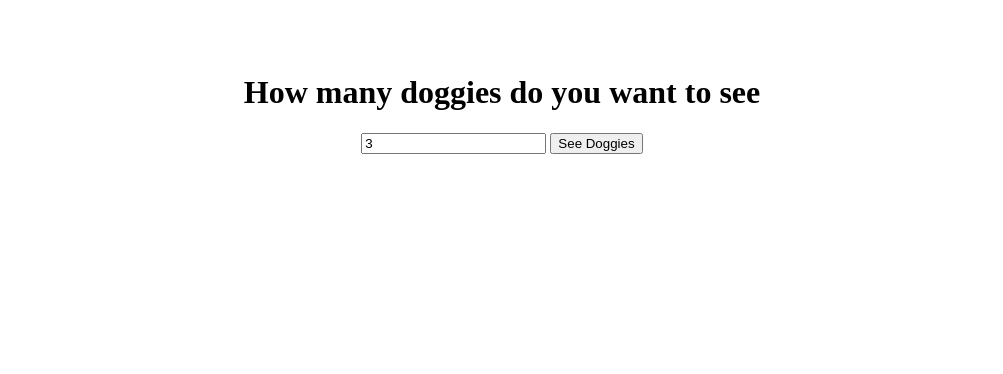
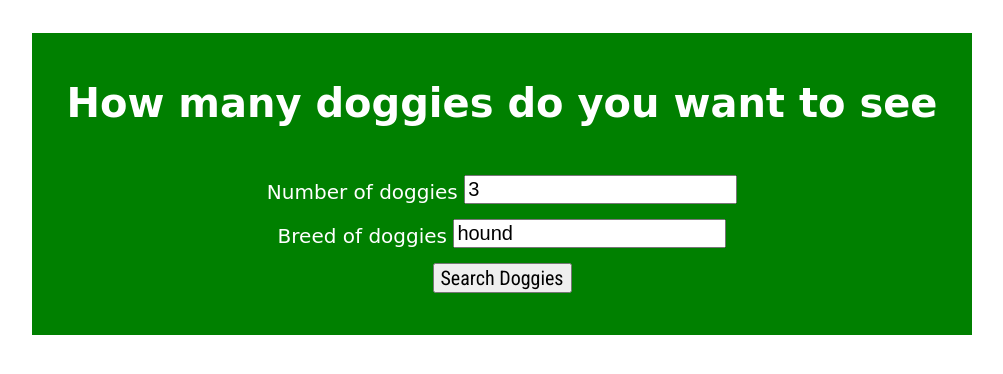
Before and after one commit to JizongL/Doggy_API_assignment, a plain HTML site: page index.html in a window 1280 px wide. Shown: the whole page, without its empty margins (138-1141 px from the left). Drawn offline with nearby package versions, Linux system fonts and the light colour scheme; a web font is replaced by a local one.

Commit message:
complete

```diff
--- a/index.css
+++ b/index.css
@@ -7,14 +7,50 @@ main .row {
 }
 
 .box {
-  height: 200px;
+
   text-align: center;
   padding-top: 30px;
 
-  margin-top:15px;
+  margin-top:25px;
 }
 
 img{
   width:220px;
   height:200px;
 }
+
+.container{
+  width:100%;
+  padding:20px;
+  color:white;
+  background-color:green;
+  font-family: 'Underdog', cursive;
+  font-size:20px;
+}
+
+form {
+  text-align: center;
+
+}
+
+
+fieldset{
+  border:none;
+  vertical-align: bottom;
+  margin-bottom:10px;
+}
+
+form input{
+  font-size:20px;
+  margin-top:15px;
+  vertical-align: bottom;
+
+}
+
+
+
+button{
+  margin-top:15px;
+  font-size:20px;
+  font-family: 'Roboto Condensed', sans-serif;
+}
--- a/index.html
+++ b/index.html
@@ -7,6 +7,9 @@
     <title>Dog API Example</title>
     <link rel="stylesheet" href="fluidGrid.css">
     <link rel="stylesheet" href="index.css">
+    <link href="https://fonts.googleapis.com/css?family=Underdog" rel="stylesheet">
+    <link href="https://fonts.googleapis.com/css?family=Roboto+Condensed|Underdog" rel="stylesheet">
+
     <script src="https://code.jquery.com/jquery-3.3.1.js"> </script>
 </head>
 <body>
@@ -16,8 +19,19 @@
         <h1>How many doggies do you want to see</h1>
 
         <form role = 'submit-form' class = 'dog-search-form'>
-          <input id = 'number-of-dogs' type="text" placeholder= 3 value=3 required>
-          <button id = 'submit-button' type="submit">See Doggies</button>
+          <fieldset>
+          <div>
+          <label>Number of doggies
+          <input id = 'number-of-dogs' type="text"  value= '3' required>
+          </label>
+          </div>
+          <div>
+          <label>Breed of doggies
+          <input id = 'breed-of-dogs' type="text"  value='hound' required>
+          </label>
+          </div>
+          <button id = 'submit-button' type="submit">Search Doggies</button>
+          </fieldset>
         </form>
     </div>
     </div>
--- a/index.js
+++ b/index.js
@@ -8,7 +8,9 @@ function generateDisplayElement(responseJson){
     htmlArray.push(`
     <div class = 'col-3'>
       <div class='box'>
+      <a target = "_blank" href=${responseJson.message[i]}>
       <img src = ${responseJson.message[i]}>
+      </a>
      </div>
     </div>
     `);
@@ -26,14 +28,19 @@ function render(responseJson){
 }
 
 
+function getResponse(numOfDog,breed){
+  console.log('get response from API');
+  fetch(`https://dog.ceo/api/breed/${breed}/images/random/${numOfDog}`)
 
-function getResponse(numOfDog){
-  console.log('get response from API');
-  fetch(`https://dog.ceo/api/breeds/image/random/${numOfDog}`)
+
+    //.then(response => console.log(response.ok))
     .then(response => response.json())
+
     .then(responseJson=> render(responseJson))
 
-    .catch(error => alert('Doggies are sleeping, try again later'));
+    .catch(err => {
+      $('.dog-img-area').text(`Something went wrong: ${err.message}`);
+    });
 }
 
 function watchForm(){
@@ -43,9 +50,10 @@ function watchForm(){
 
     let numOfDog = $('#number-of-dogs').val();
     if(numOfDog >50) alert('please enter a number between 3~50');
-
     $('#number-of-dogs').val('');
-    getResponse(numOfDog);
+    let breed = $('#breed-of-dogs').val();
+    console.log(breed);
+    getResponse(numOfDog,breed);
   });
 }
 
```
Also changed, not shown: watchForm.js (added).
